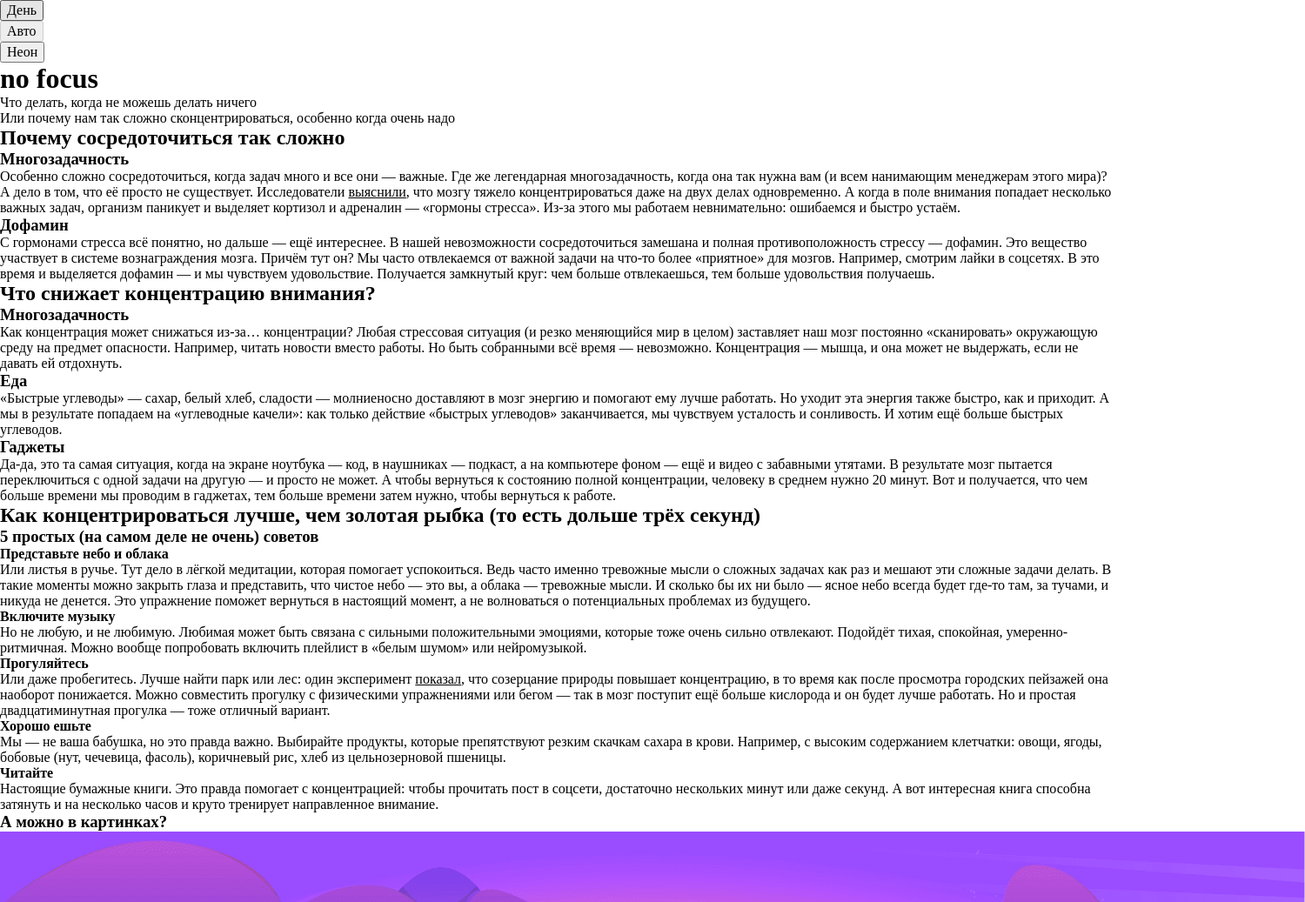
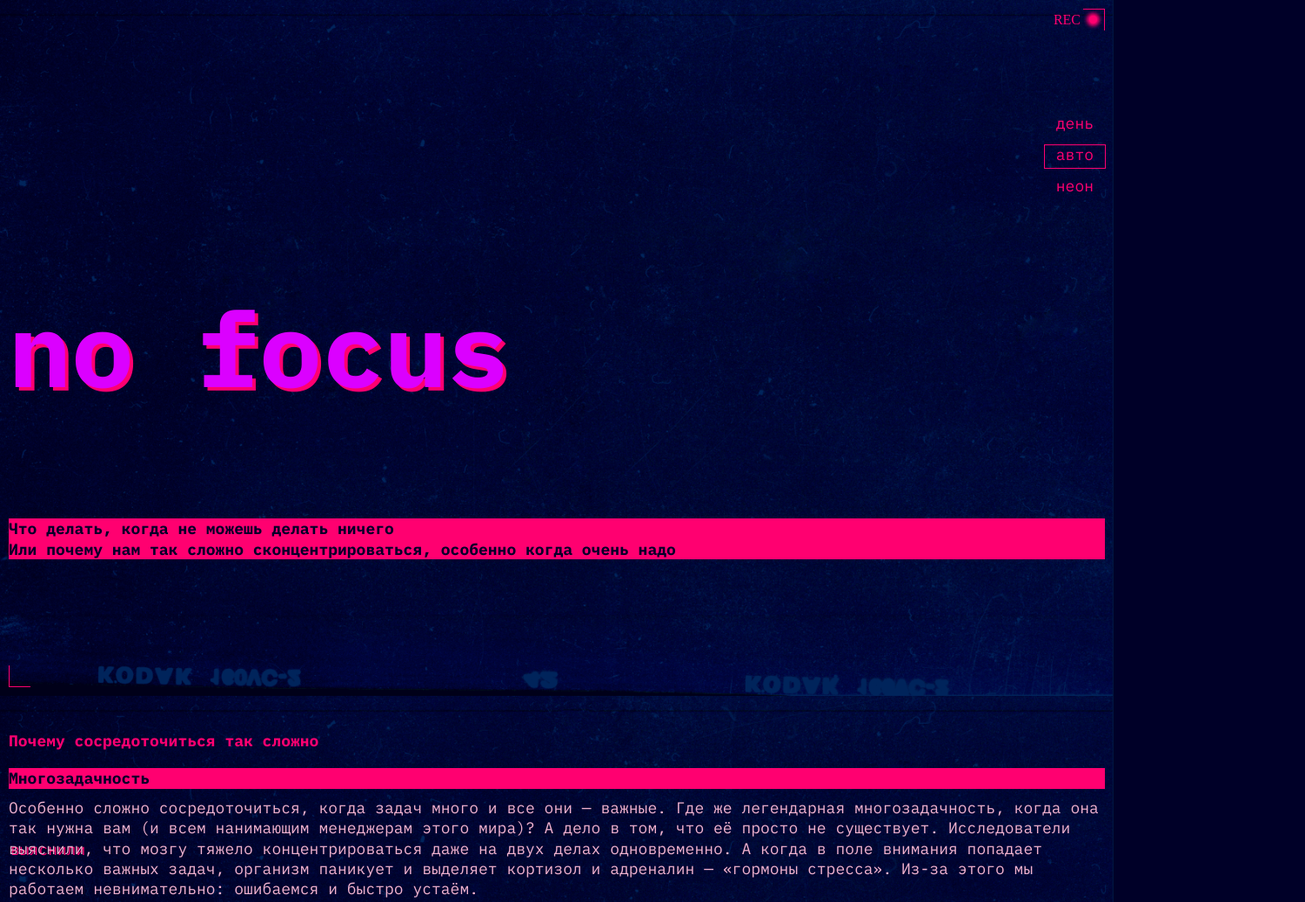
Before and after one commit to StRaiGT/slozhno-sosredotochitsya, a plain HTML site: page index.html in a window 1280 px wide. Shown: the top 1037 px of the page at 87% size, 1500 px wide, since content can reach past the window. Drawn offline with Linux system fonts and the light colour scheme.

Commit message:
add css and update html for dark 375px

```diff
--- a/index.html
+++ b/index.html
@@ -52,7 +52,7 @@
       </nav>
 
       <h1 class="header__title">no focus</h1>
-      <p class="header__text title-decor">
+      <p class="heading header__text title-decor">
         Что делать, когда не можешь делать ничего<br />Или почему нам так сложно
         сконцентрироваться, особенно когда очень надо
       </p>
@@ -60,11 +60,13 @@
 
     <main class="content">
       <section class="content__section">
-        <h2 class="content__title">Почему сосредоточиться так сложно</h2>
+        <h2 class="heading content__title">
+          Почему сосредоточиться так сложно
+        </h2>
 
         <article class="card">
-          <h3 class="card__title title-decor">Многозадачность</h3>
-          <p class="card__text">
+          <h3 class="heading card__title title-decor">Многозадачность</h3>
+          <p class="heading card__text">
             Особенно сложно сосредоточиться, когда задач много и все они —
             важные. Где же легендарная многозадачность, когда она так нужна вам
             (и всем нанимающим менеджерам этого мира)? А дело в том, что её
@@ -83,8 +85,8 @@
         </article>
 
         <article class="card">
-          <h3 class="card__title title-decor">Дофамин</h3>
-          <p class="card__text">
+          <h3 class="heading card__title title-decor">Дофамин</h3>
+          <p class="heading card__text">
             С гормонами стресса всё понятно, но дальше — ещё интереснее. В нашей
             невозможности сосредоточиться замешана и полная противоположность
             стрессу — дофамин. Это вещество участвует в системе вознаграждения
@@ -98,11 +100,13 @@
       </section>
 
       <section class="content__section">
-        <h2 class="content__title">Что снижает концентрацию внимания?</h2>
+        <h2 class="heading content__title">
+          Что снижает концентрацию внимания?
+        </h2>
 
         <article class="card">
-          <h3 class="card__title title-decor">Многозадачность</h3>
-          <p class="card__text">
+          <h3 class="heading card__title title-decor">Многозадачность</h3>
+          <p class="heading card__text">
             Как концентрация может снижаться из-за… концентрации? Любая
             стрессовая ситуация (и резко меняющийся мир в целом) заставляет наш
             мозг постоянно «сканировать» окружающую среду на предмет опасности.
@@ -113,8 +117,8 @@
         </article>
 
         <article class="card">
-          <h3 class="card__title title-decor">Еда</h3>
-          <p class="card__text">
+          <h3 class="heading card__title title-decor">Еда</h3>
+          <p class="heading card__text">
             «Быстрые углеводы» — сахар, белый хлеб, сладости — молниеносно
             доставляют в мозг энергию и помогают ему лучше работать. Но уходит
             эта энергия также быстро, как и приходит. А мы в результате попадаем
@@ -125,8 +129,8 @@
         </article>
 
         <article class="card">
-          <h3 class="card__title title-decor">Гаджеты</h3>
-          <p class="card__text">
+          <h3 class="heading card__title title-decor">Гаджеты</h3>
+          <p class="heading card__text">
             Да-да, это та самая ситуация, когда на экране ноутбука — код, в
             наушниках — подкаст, а на компьютере фоном — ещё и видео с забавными
             утятами. В результате мозг пытается переключиться с одной задачи на
@@ -139,19 +143,23 @@
       </section>
 
       <section class="content__section">
-        <h2 class="content__title">
+        <h2 class="heading content__title">
           Как концентрироваться лучше, чем золотая рыбка (то есть дольше трёх
           секунд)
         </h2>
 
-        <article class="card">
-          <h3 class="card__title title-decor">
+        <ul class="card__list">
+          <li class="card">
+            <h3 class="heading card__title title-decor">
               5 простых (на самом деле не очень) советов
             </h3>
+          </li>
 
-          <article class="card">
-            <h4 class="card__title title-decor">Представьте небо и облака</h4>
-            <p class="card__text">
+          <li class="card">
+            <h4 class="heading card__title font-normal title-decor">
+              Представьте небо и облака
+            </h4>
+            <p class="heading card__text">
               Или листья в ручье. Тут дело в лёгкой медитации, которая помогает
               успокоиться. Ведь часто именно тревожные мысли о сложных задачах
               как раз и мешают эти сложные задачи делать. В такие моменты можно
@@ -161,21 +169,25 @@
               вернуться в настоящий момент, а не волноваться о потенциальных
               проблемах из будущего.
             </p>
-          </article>
+          </li>
 
-          <article class="card">
-            <h4 class="card__title title-decor">Включите музыку</h4>
-            <p class="card__text">
+          <li class="card">
+            <h4 class="heading card__title font-normal title-decor">
+              Включите музыку
+            </h4>
+            <p class="heading card__text">
               Но не любую, и не любимую. Любимая может быть связана с сильными
               положительными эмоциями, которые тоже очень сильно отвлекают.
               Подойдёт тихая, спокойная, умеренно-ритмичная. Можно вообще
               попробовать включить плейлист в «белым шумом» или нейромузыкой.
             </p>
-          </article>
+          </li>
 
-          <article class="card">
-            <h4 class="card__title title-decor">Прогуляйтесь</h4>
-            <p class="card__text">
+          <li class="card">
+            <h4 class="heading card__title font-normal title-decor">
+              Прогуляйтесь
+            </h4>
+            <p class="heading card__text">
               Или даже пробегитесь. Лучше найти парк или лес: один эксперимент
               <a
                 class="link"
@@ -188,68 +200,74 @@
               мозг поступит ещё больше кислорода и он будет лучше работать. Но и
               простая двадцатиминутная прогулка — тоже отличный вариант.
             </p>
-          </article>
+          </li>
 
-          <article class="card">
-            <h4 class="card__title title-decor">Хорошо ешьте</h4>
-            <p class="card__text">
+          <li class="card">
+            <h4 class="heading card__title font-normal title-decor">
+              Хорошо ешьте
+            </h4>
+            <p class="heading card__text">
               Мы — не ваша бабушка, но это правда важно. Выбирайте продукты,
               которые препятствуют резким скачкам сахара в крови. Например, с
               высоким содержанием клетчатки: овощи, ягоды, бобовые (нут,
               чечевица, фасоль), коричневый рис, хлеб из цельнозерновой пшеницы.
             </p>
-          </article>
+          </li>
 
-          <article class="card">
-            <h4 class="card__title title-decor">Читайте</h4>
-            <p class="card__text">
+          <li class="card">
+            <h4 class="heading card__title font-normal title-decor">Читайте</h4>
+            <p class="heading card__text">
               Настоящие бумажные книги. Это правда помогает с концентрацией:
               чтобы прочитать пост в соцсети, достаточно нескольких минут или
               даже секунд. А вот интересная книга способна затянуть и на
               несколько часов и круто тренирует направленное внимание.
             </p>
-          </article>
-        </article>
+          </li>
+        </ul>
       </section>
 
       <section class="content__section">
         <article class="card">
-          <h3 class="card__title title-decor">А можно в картинках?</h3>
+          <div class="card__gallery">
+            <h3 class="heading card__title title-decor">
+              А можно в картинках?
+            </h3>
 
             <img
-            class="content__image"
+              class="card__image"
               loading="lazy"
               src="./images/sunset.png"
               alt="Изображение с закатом"
             />
 
             <img
-            class="content__image"
+              class="card__image"
               loading="lazy"
               src="./images/ice-cream.png"
               alt="Изображение с мороженым"
             />
 
             <img
-            class="content__image"
+              class="card__image"
               loading="lazy"
               src="./images/tape.png"
               alt="Изображение с аудиокассетой"
             />
 
             <img
-            class="content__image"
+              class="card__image"
               loading="lazy"
               src="./images/books.png"
               alt="Изображение с книгами"
             />
 
             <img
-            class="content__image"
+              class="card__image"
               loading="lazy"
               src="./images/street.png"
               alt="Изображение с улицей"
             />
+          </div>
         </article>
       </section>
     </main>
--- a/styles/globals.css
+++ b/styles/globals.css
@@ -1,5 +1,3 @@
-/* Глобальные стили для проекта, их можно дополнять и менять по желанию */
-
 *,
 *::before,
 *::after {
--- a/styles/style.css
+++ b/styles/style.css
@@ -1,5 +1,203 @@
-/* Основные стили проекта. Это стили для темы, которую вы верстаете первой. */
+.page {
+  background-color: var(--bg-color);
+  background-image: var(--bg-image);
+  background-repeat: no-repeat;
+  background-position: center;
+  background-size: cover;
+  background-attachment: fixed;
+}
 
-.page {
-  /* сохраните в разметке и стилях класс page. На его основе работает скрипт. */
+.header {
+  position: relative;
+  display: grid;
+  grid-template-rows: 0 1fr min-content 1fr;
+  align-items: center;
+  padding: 10px;
+  block-size: 100vh;
+  min-block-size: 668px;
 }
+
+.decorated-zone::before {
+  content: "";
+  position: absolute;
+  border-inline-end: 1px solid var(--decor-color);
+  border-block-start: 1px solid var(--decor-color);
+  inline-size: 25px;
+  block-size: 25px;
+  inset-inline-end: 10px;
+  inset-block-start: 10px;
+}
+
+.decorated-zone::after {
+  content: "";
+  position: absolute;
+  border-inline-start: 1px solid var(--decor-color);
+  border-block-end: 1px solid var(--decor-color);
+  inline-size: 25px;
+  block-size: 25px;
+  inset-inline-start: 10px;
+  inset-block-end: 10px;
+}
+
+.header__decoration::before {
+  content: "REC";
+  position: absolute;
+  color: var(--decor-color);
+  line-height: 25px;
+  inset-inline-end: 38px;
+  inset-block-start: 10px;
+}
+
+.header__decoration::after {
+  content: "";
+  position: absolute;
+  border-radius: 50%;
+  box-shadow: 0 0 4px 3px var(--decor-color);
+  background-color: var(--decor-color);
+  block-size: 9px;
+  inline-size: 9px;
+  inset-inline-end: 19px;
+  inset-block-start: 18px;
+}
+
+.header__theme-menu {
+  justify-self: end;
+}
+
+.header__theme-menu-list {
+  display: grid;
+  gap: 10px;
+}
+
+.header__theme-menu-item {
+}
+
+.header__theme-menu-button {
+  display: flex;
+  justify-content: center;
+  border: none;
+  padding: 1.5px 13px;
+  color: var(--decor-color);
+  font-family: var(--font);
+  font-size: var(--text-size);
+  line-height: 100%;
+  text-transform: lowercase;
+  background-color: transparent;
+  cursor: pointer;
+  appearance: none;
+  -webkit-appearance: none;
+  -moz-appearance: none;
+  min-block-size: 26px;
+}
+
+.header__theme-menu-button_type_light {
+}
+
+.header__theme-menu-button_active {
+  outline: 1px solid var(--decor-color);
+  pointer-events: none;
+}
+
+.header__theme-menu-button_type_auto {
+}
+
+.header__theme-menu-button_type_dark {
+}
+
+.header__title {
+  color: var(--main-title-color);
+  font-family: var(--font);
+  font-weight: 700;
+  font-size: var(--main-title-size-mobile);
+  line-height: 82.5%;
+  text-shadow: 4px 4px 0 var(--accent-color);
+}
+
+.heading {
+  font-family: var(--font);
+  font-size: var(--text-size);
+  line-height: 130%;
+}
+
+.header__text {
+  color: var(--title-color);
+  font-weight: 700;
+}
+
+.title-decor {
+  background-color: var(--accent-color);
+}
+
+.content {
+  display: grid;
+  gap: 50px;
+  padding: 40px 10px;
+}
+
+.content__section {
+  display: grid;
+  gap: 20px;
+}
+
+.content__title {
+  color: var(--decor-color);
+}
+
+.card {
+  display: grid;
+  gap: 10px;
+}
+
+.card__title {
+  color: var(--title-color);
+}
+
+.card__text {
+  color: var(--text-color);
+}
+
+.link {
+  text-decoration: none;
+  text-shadow: 2px 1px 0 var(--accent-color);
+  cursor: pointer;
+}
+
+.card__list {
+  display: grid;
+  gap: 20px;
+}
+
+.font-normal {
+  font-weight: 400;
+}
+
+.card__gallery {
+  display: grid;
+  gap: 10px;
+}
+.card__image {
+  object-fit: cover;
+  object-position: center;
+  inline-size: 100%;
+  block-size: 100%;
+}
+
+.footer {
+  position: relative;
+  display: grid;
+  justify-content: center;
+  align-items: center;
+  padding: 10px;
+  block-size: 100vh;
+  min-block-size: 668px;
+}
+
+.footer__title {
+  padding: 10px;
+  color: var(--main-title-color);
+  font-family: var(--font);
+  font-weight: 700;
+  font-size: var(--main-title-size-mobile);
+  line-height: 82.5%;
+  text-shadow: 2px 2px 0 var(--accent-color);
+}
--- a/styles/variables.css
+++ b/styles/variables.css
@@ -1,4 +1,15 @@
-/*
-  Переменные для вашего проекта
-  и их переопределение под различные устройства
-*/
+:root {
+  --font: "IBM Plex Mono", monospace;
+  --main-title-size-mobile: clamp(7.25rem, 7.0115rem + 1.0178vw, 7.5rem);
+  --main-title-size-desktop: clamp(7.5rem, 0.5625rem + 14.4531vw, 9.8125rem);
+  --text-size: 18px;
+
+  --bg-color: #000028;
+  --bg-image: url(../images/cover-image-dark.png);
+
+  --accent-color: #ff0070;
+  --main-title-color: #db00ff;
+  --decor-color: #ff0070;
+  --title-color: #000028;
+  --text-color: #f1b2ce;
+}
```
Also changed, not shown: styles/dark.css (+8 -10 lines), styles/light.css (+8 -10 lines). Lines whose indentation alone changed are shown as unchanged.
